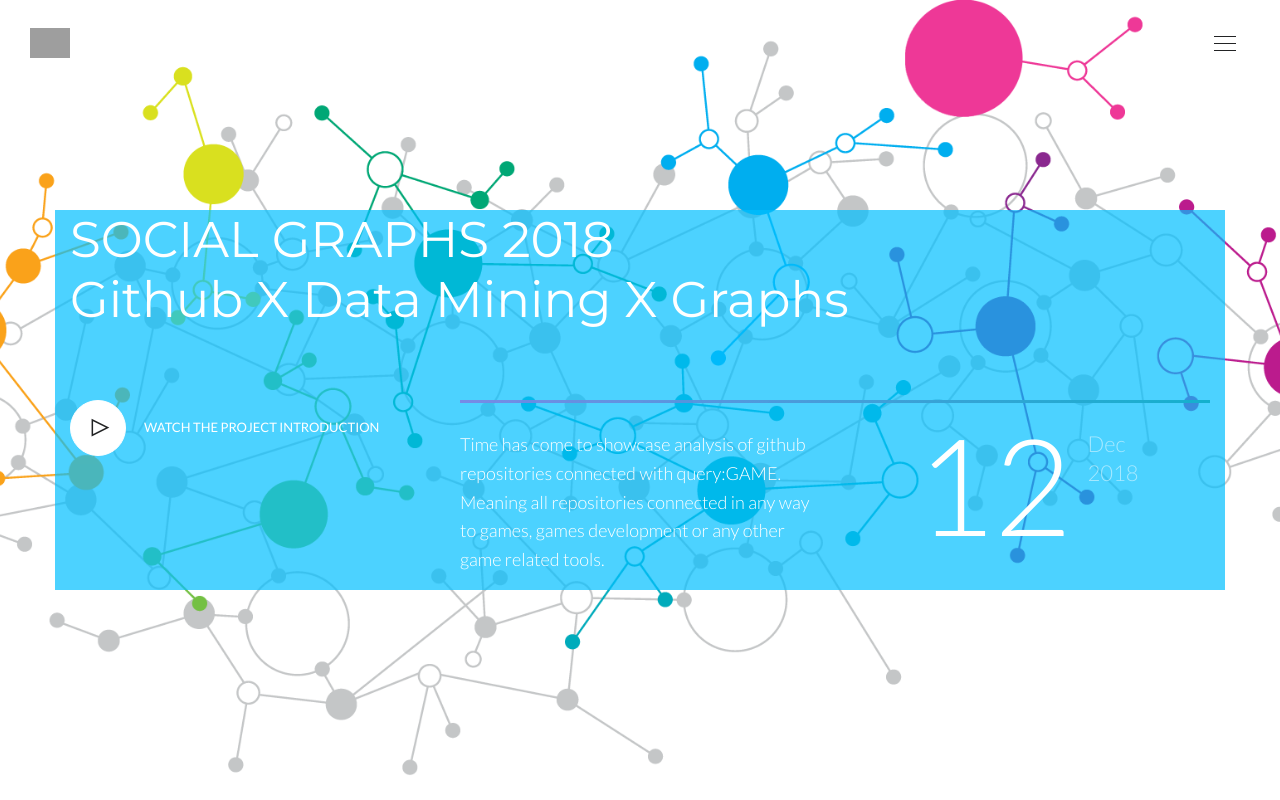
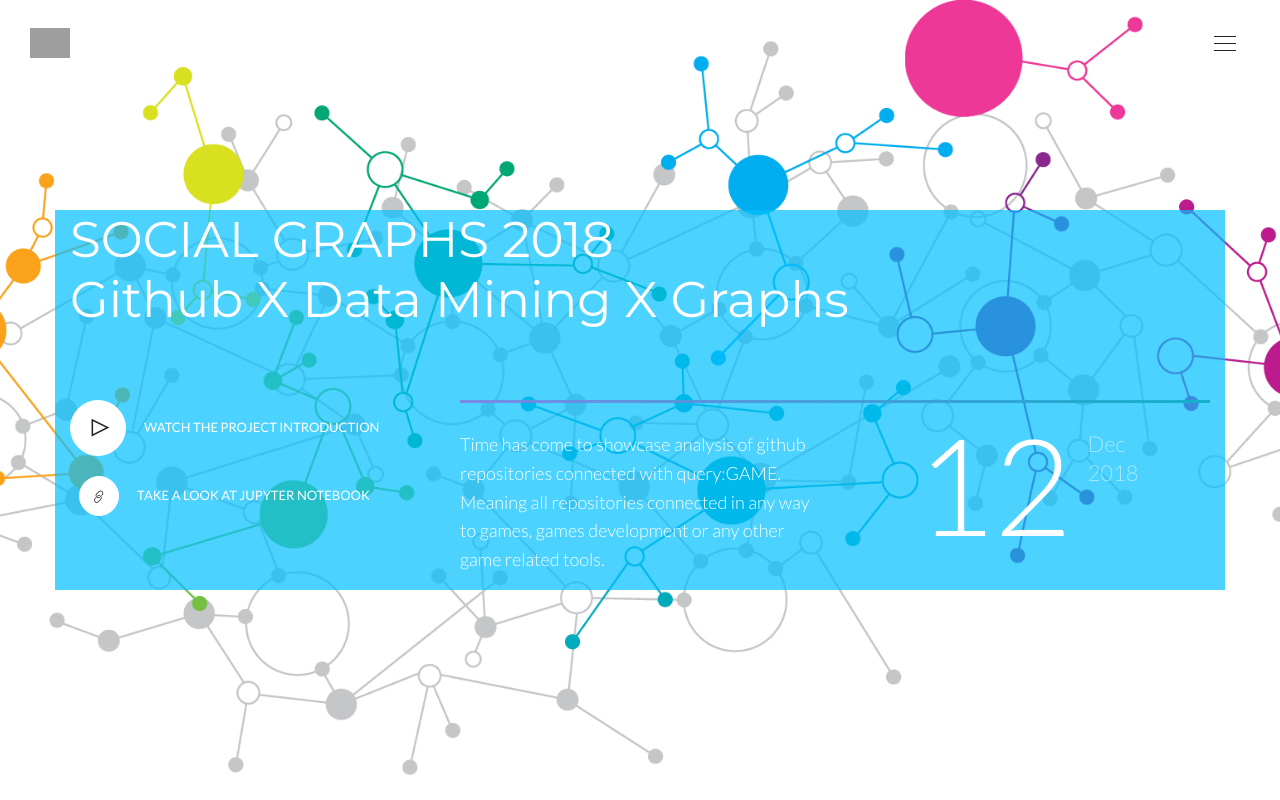
Before and after one commit to WakeCaine/wakecaine.github.io, a plain HTML site: page index.html in a window 1280 px wide. Shown: the top 800 px of the page. Drawn offline with Linux system fonts and the light colour scheme; grey boxes are pictures that could not be loaded.

Commit message:
EditedPage1

```diff
--- a/index.html
+++ b/index.html
@@ -6,7 +6,7 @@
         <meta charset="utf-8"/>
         <meta name="viewport" content="width=device-width, initial-scale=1, shrink-to-fit=no">
         <meta http-equiv="x-ua-compatible" content="ie=edge">
-        <title>Megakit - HTML5 Theme</title>
+        <title>Social Graphs 2018 -- Project</title>
         <meta name="keywords" content="HTML5 Theme" />
         <meta name="description" content="Megakit - HTML5 Theme">
         <meta name="author" content="keenthemes.com">
@@ -165,6 +165,14 @@
                             <a class="js__popup__youtube" href="https://www.youtube.com/watch?v=kWHipUPhE28" title="Project Introduction" target="_blank">
                                 <i class="s-icon s-icon--lg s-icon--white-bg g-radius--circle ti-control-play"></i>
                                 <span class="text-uppercase g-font-size-13--xs g-color--white g-padding-x-15--xs">Watch the Project Introduction</span>
+                            </a>
+                        </div>
+                    </div>
+                    <div class="col-sm-4 col-sm-pull-8" style="padding-top: 20px;">
+                        <div class="wow fadeInLeft" data-wow-duration=".3" data-wow-delay=".5s">
+                            <a class="js__popup__youtube" href="https://colab.research.google.com/drive/1Ntbk7qkqxD9m36ZArT2AS53Vzf-0MXI_" title="Project Notebook" target="_blank" style="padding-left: 9px;">
+                                <i class="ti-link s-icon s-icon--sm s-icon s-icon--white-bg g-radius--circle"></i>
+                                <span class="text-uppercase g-font-size-13--xs g-color--white g-padding-x-15--xs">Take a look at Jupyter Notebook</span>
                             </a>
                         </div>
                     </div>
```
